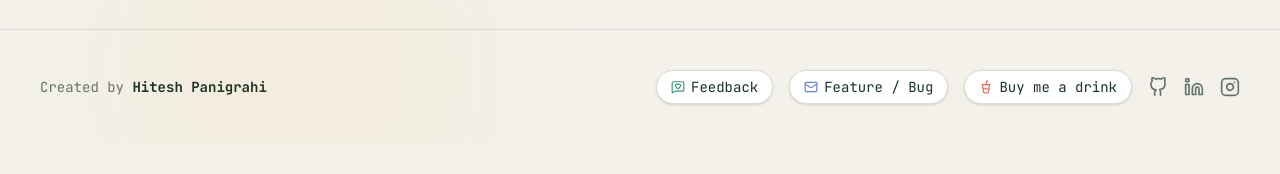
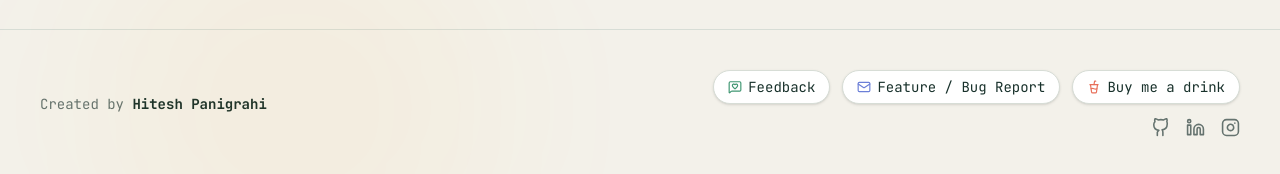
Before and after one commit to hiteshpanigrahi/PrintPrep, a Next.js app: page / in a window 1280 px wide. Shown: the part 1034-1208 px from the top of the page. Before the commit the page ends 1178 px from the top, so only its background shows below. Built offline with nearby package versions, Linux system fonts and the light colour scheme; no server answers.

Commit message:
Move social links to dedicated line and rename button to Feature / Bug Report

```diff
--- a/components/DashboardHub.jsx
+++ b/components/DashboardHub.jsx
@@ -211,13 +211,16 @@ export default function DashboardHub({ onLaunch, theme, setTheme, onFeedback })
       </div>
       {/* Footer */}
       <footer className="mx-auto max-w-7xl px-6 py-10 lg:px-10 border-t border-[var(--border-color)]">
-        <div className="flex flex-col sm:flex-row items-center justify-between gap-6 text-sm text-[var(--text-muted)]">
-          <div>
+        <div className="flex flex-col md:flex-row items-center justify-between gap-6 text-sm text-[var(--text-muted)]">
+          <div className="flex flex-col items-center md:items-start gap-1">
             <p>
               Created by <span className="font-bold text-[var(--text-main)]">Hitesh Panigrahi</span>
             </p>
           </div>
-          <div className="flex items-center gap-3 sm:gap-4 flex-wrap justify-center">
+
+          <div className="flex flex-col items-center md:items-end gap-3.5">
+            {/* Action Buttons */}
+            <div className="flex items-center gap-2.5 sm:gap-3 flex-wrap justify-center md:justify-end">
               <button
                 onClick={onFeedback}
                 className="flex items-center gap-1.5 rounded-full bg-[var(--bg-card)] border border-[var(--border-color)] px-3.5 py-1.5 text-xs font-bold text-[var(--text-main)] transition hover:border-[var(--accent-mint)] hover:text-[var(--accent-mint)] hover:scale-105 active:scale-95 shadow-sm"
@@ -231,7 +234,7 @@ export default function DashboardHub({ onLaunch, theme, setTheme, onFeedback })
                 title="Feature requests & bug reports via Gmail"
               >
                 <Mail size={14} className="text-[#6B7FD7]" />
-              Feature / Bug
+                Feature / Bug Report
               </button>
               <button
                 onClick={() => onLaunch("support")}
@@ -240,15 +243,20 @@ export default function DashboardHub({ onLaunch, theme, setTheme, onFeedback })
                 <CupSoda size={14} className="text-[var(--accent-coral)]" />
                 Buy me a drink
               </button>
+            </div>
+
+            {/* Socials on a new line */}
+            <div className="flex items-center gap-4 text-[var(--text-muted)]">
               <a href="https://github.com/hiteshpanigrahi" target="_blank" rel="noreferrer" className="hover:text-[var(--accent-mint)] transition-colors" aria-label="GitHub">
-              <svg xmlns="http://www.w3.org/2000/svg" width="20" height="20" viewBox="0 0 24 24" fill="none" stroke="currentColor" strokeWidth="2" strokeLinecap="round" strokeLinejoin="round"><path d="M15 22v-4a4.8 4.8 0 0 0-1-3.02c3.14-.35 6.44-1.54 6.44-7A5.44 5.44 0 0 0 20 4.77 5.07 5.07 0 0 0 19.91 1S18.73.65 16 2.48a13.38 13.38 0 0 0-7 0C6.27.65 5.09 1 5.09 1A5.07 5.07 0 0 0 5 4.77a5.44 5.44 0 0 0-1.5 3.78c0 5.42 3.3 6.61 6.44 7A4.8 4.8 0 0 0 8 18v4"></path></svg>
+                <svg xmlns="http://www.w3.org/2000/svg" width="19" height="19" viewBox="0 0 24 24" fill="none" stroke="currentColor" strokeWidth="2" strokeLinecap="round" strokeLinejoin="round"><path d="M15 22v-4a4.8 4.8 0 0 0-1-3.02c3.14-.35 6.44-1.54 6.44-7A5.44 5.44 0 0 0 20 4.77 5.07 5.07 0 0 0 19.91 1S18.73.65 16 2.48a13.38 13.38 0 0 0-7 0C6.27.65 5.09 1 5.09 1A5.07 5.07 0 0 0 5 4.77a5.44 5.44 0 0 0-1.5 3.78c0 5.42 3.3 6.61 6.44 7A4.8 4.8 0 0 0 8 18v4"></path></svg>
               </a>
               <a href="https://www.linkedin.com/in/hitesh-panigrahi-2244312b7/" target="_blank" rel="noreferrer" className="hover:text-[var(--accent-mint)] transition-colors" aria-label="LinkedIn">
-              <svg xmlns="http://www.w3.org/2000/svg" width="20" height="20" viewBox="0 0 24 24" fill="none" stroke="currentColor" strokeWidth="2" strokeLinecap="round" strokeLinejoin="round"><path d="M16 8a6 6 0 0 1 6 6v7h-4v-7a2 2 0 0 0-2-2 2 2 0 0 0-2 2v7h-4v-7a6 6 0 0 1 6-6z"></path><rect x="2" y="9" width="4" height="12"></rect><circle cx="4" cy="4" r="2"></circle></svg>
+                <svg xmlns="http://www.w3.org/2000/svg" width="19" height="19" viewBox="0 0 24 24" fill="none" stroke="currentColor" strokeWidth="2" strokeLinecap="round" strokeLinejoin="round"><path d="M16 8a6 6 0 0 1 6 6v7h-4v-7a2 2 0 0 0-2-2 2 2 0 0 0-2 2v7h-4v-7a6 6 0 0 1 6-6z"></path><rect x="2" y="9" width="4" height="12"></rect><circle cx="4" cy="4" r="2"></circle></svg>
               </a>
               <a href="https://instagram.com" target="_blank" rel="noreferrer" className="hover:text-[var(--accent-mint)] transition-colors" aria-label="Instagram">
-              <svg xmlns="http://www.w3.org/2000/svg" width="20" height="20" viewBox="0 0 24 24" fill="none" stroke="currentColor" strokeWidth="2" strokeLinecap="round" strokeLinejoin="round"><rect x="2" y="2" width="20" height="20" rx="5" ry="5"></rect><path d="M16 11.37A4 4 0 1 1 12.63 8 4 4 0 0 1 16 11.37z"></path><line x1="17.5" y1="6.5" x2="17.51" y2="6.5"></line></svg>
+                <svg xmlns="http://www.w3.org/2000/svg" width="19" height="19" viewBox="0 0 24 24" fill="none" stroke="currentColor" strokeWidth="2" strokeLinecap="round" strokeLinejoin="round"><rect x="2" y="2" width="20" height="20" rx="5" ry="5"></rect><path d="M16 11.37A4 4 0 1 1 12.63 8 4 4 0 0 1 16 11.37z"></path><line x1="17.5" y1="6.5" x2="17.51" y2="6.5"></line></svg>
               </a>
+            </div>
           </div>
         </div>
       </footer>
```
Lines whose indentation alone changed are shown as unchanged.
